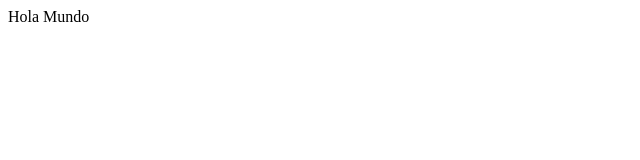
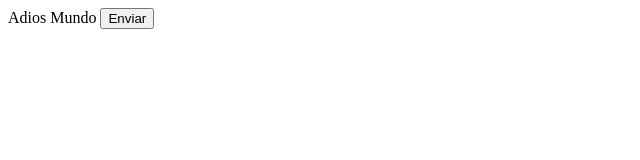
Before and after one commit to aaguirre01/primer-repo-vscode, a plain HTML site: page index.html in a window 1280 px wide. Shown: the whole page, without its empty margins (0-640 px from the left). Drawn offline with Linux system fonts and the light colour scheme.

Commit message:
Text por Adios y nuevo boton enviar

```diff
--- a/index.html
+++ b/index.html
@@ -3,7 +3,8 @@
 
 </head>
 <body>
-    <hi>Hola Mundo</hi>
+    <hi>Adios Mundo</hi>
+    <button>Enviar</button>
 </body>
 
 </html>
```
